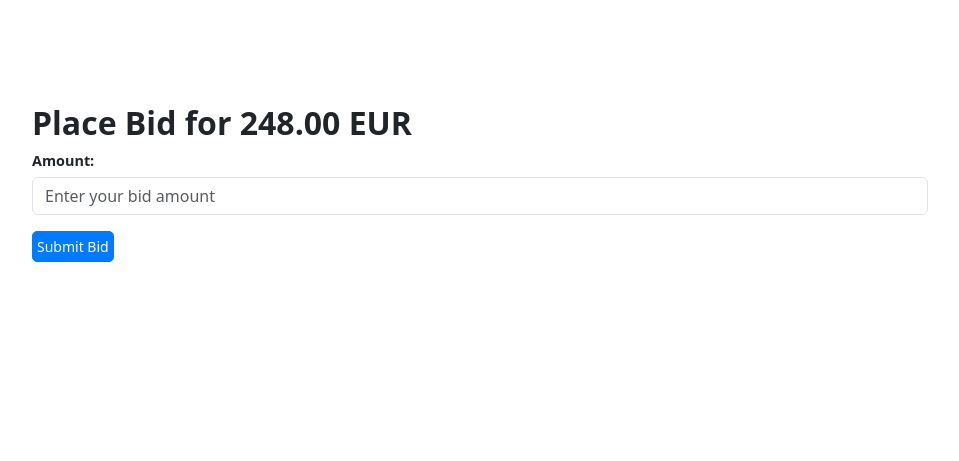
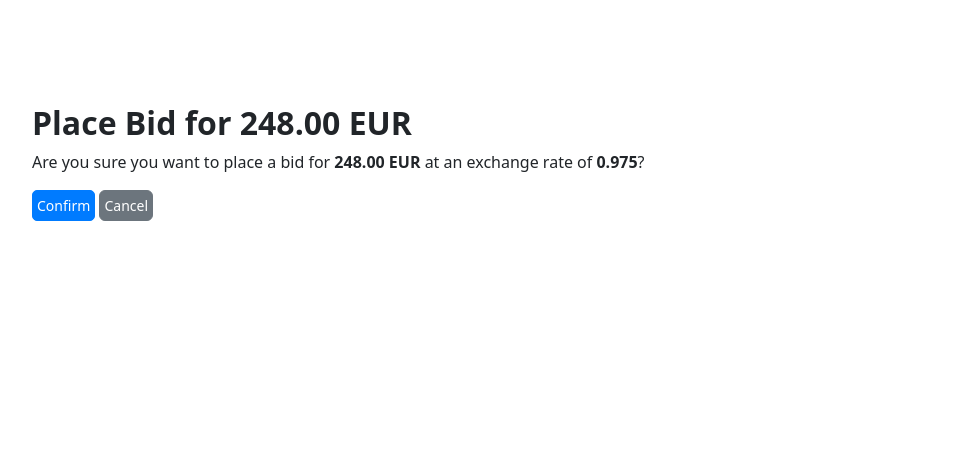
Before and after one commit to galindo89/currency-exchange-pgz, a Django app: page /offers/30/place_bid/ in a window 1280 px wide. Shown: the part 56-517 px from the top of the page, without its empty margins (160-1119 px from the left). Run offline with Django 4.2, Linux system fonts and the light colour scheme; a user stored in the database is signed in; data comes from the database, SQL or seed files in the repository; both versions use the stored data as it was after the commit.

Commit message:
refactoring bids model and bid workflow. Now users are only able to place bid for the whole offer amount

```diff
--- a/offers/models.py
+++ b/offers/models.py
@@ -59,12 +59,14 @@ class Bid(models.Model):
     offer = models.ForeignKey('Offer', on_delete=models.CASCADE, related_name='bids')
     user = models.ForeignKey(User, on_delete=models.CASCADE, related_name='bids')
     amount = models.DecimalField(max_digits=10, decimal_places=2)
+    currency = models.CharField(max_length=3, choices=Offer.CURRENCY_CHOICES)
+    exchange_rate = models.DecimalField(max_digits=8, decimal_places=3)
     created_at = models.DateTimeField(auto_now_add=True)
     status = models.CharField(max_length=10, choices=STATUS_CHOICES, default='AWAITING')
     contact_shared = models.BooleanField(default=False)
 
     class Meta:
-        unique_together = ('user', 'offer')  # Ensure one bid per user per offer
+        unique_together = ('user', 'offer')
 
     def __str__(self):
         return f"Bid by {self.user.username} on {self.offer} - Amount: {self.amount} ({self.get_status_display()})"
--- a/offers/templates/offers/place_bid.html
+++ b/offers/templates/offers/place_bid.html
@@ -1,28 +1,17 @@
 {% extends "base.html" %}
-
 {% block title %}Place Bid{% endblock %}
 
 {% block content %}
 <div class="container mt-5">
     <h2>Place Bid for {{ offer.amount }} {{ offer.currency }}</h2>
-    {% if form.errors %}
-    <div class="alert alert-danger">
-        <ul>
-            {% for field in form %}
-                {% for error in field.errors %}
-                <li>{{ field.label }}: {{ error }}</li>
-                {% endfor %}
-            {% endfor %}
-            {% for error in form.non_field_errors %}
-            <li>{{ error }}</li>
-            {% endfor %}
-        </ul>
-    </div>
-    {% endif %}
     <form method="post">
         {% csrf_token %}
-        {{ form.as_p }}
-        <button type="submit" class="btn btn-primary">Submit Bid</button>
+        <p>
+            Are you sure you want to place a bid for <strong>{{ offer.amount }} {{ offer.currency }}</strong> at an
+            exchange rate of <strong>{{ offer.exchange_rate }}</strong>?
+        </p>
+        <button type="submit" class="btn btn-primary">Confirm</button>
+        <a href="{% url 'offers:view_offers' %}" class="btn btn-secondary">Cancel</a>
     </form>
 </div>
 {% endblock %}
--- a/offers/views.py
+++ b/offers/views.py
@@ -105,18 +105,19 @@ def place_bid(request, offer_id):
         return redirect('offers:view_offers')
 
     if request.method == "POST":
-        form = BidForm(request.POST,offer=offer)
-        if form.is_valid():
-            bid = form.save(commit=False)
-            bid.offer = offer
-            bid.user = request.user
-            bid.save()
-            messages.success(request, "Bid placed successfully.")
-            return redirect('offers:view_offers')
-    else:
-        form = BidForm(offer=offer)
+        bid = Bid(
+            offer=offer,
+            user=request.user,
+            amount=offer.amount,
+            currency=offer.currency,
+            exchange_rate=offer.exchange_rate,
+        )
+        bid.save()
+        messages.success(request, "Bid placed successfully.")
+        return redirect('offers:view_offers')
 
-    return render(request, 'offers/place_bid.html', {'form': form, 'offer': offer})
+    return render(request, 'offers/place_bid.html', {'offer': offer})
+
 
 @login_required
 def view_bids(request, offer_id):
@@ -136,16 +137,27 @@ def edit_bid(request, bid_id):
     bid = get_object_or_404(Bid, id=bid_id, user=request.user)
     offer = bid.offer
 
+    if bid.status != "AWAITING":
+        messages.error(request, "You cannot edit this bid as it has already been processed.")
+        return redirect('offers:view_offers')
+
+    if offer.rate_type != "FLEXIBLE":
+        messages.error(request, "Bids can only be updated for offers with a flexible exchange rate.")
+        return redirect('offers:view_offers')
+
     if request.method == "POST":
-        form = BidForm(request.POST, instance=bid, offer=offer)
-        if form.is_valid():
-            form.save()
-            messages.success(request, "Your bid has been updated successfully.")
-            return redirect('offers:view_offers')
-    else:
-        form = BidForm(instance=bid, offer=offer)
+        try:
+            latest_rate = LatestExchangeRate.objects.latest("timestamp").rate
+        except LatestExchangeRate.DoesNotExist:
+            latest_rate = offer.exchange_rate
 
-    return render(request, 'offers/edit_bid.html', {'form': form, 'bid': bid})
+        bid.exchange_rate = latest_rate
+        bid.save()
+        messages.success(request, "Your bid has been updated with the latest exchange rate.")
+        return redirect('offers:view_offers')
+
+    return render(request, 'offers/edit_bid.html', {'bid': bid})
+
 
 
 @login_required
```
Also changed, not shown: create_dummy_data.py (added, +74 -0 lines), offers/templates/offers/edit_bid.html (+5 -16 lines), offers/templates/offers/view_offers.html (+11 -4 lines), db.sqlite3, offers/migrations/0004_bid_currency_bid_exchange_rate.py (added), 1 other file.
